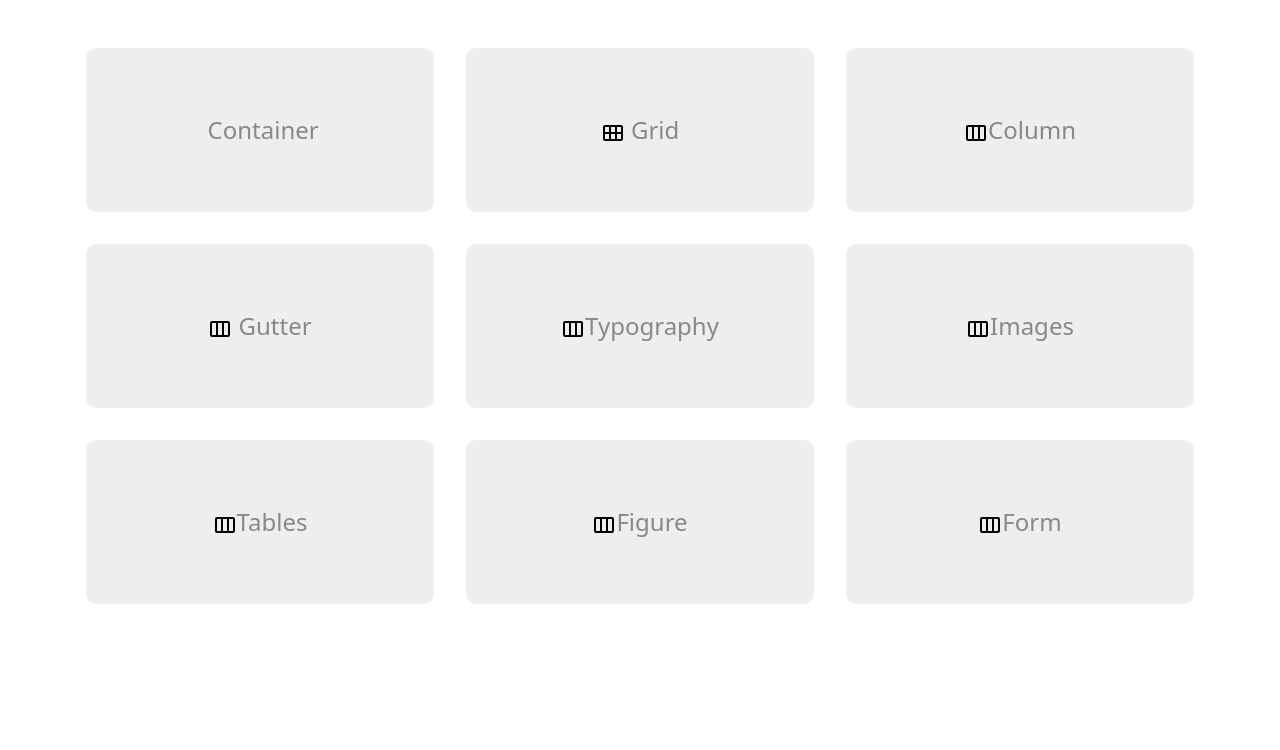
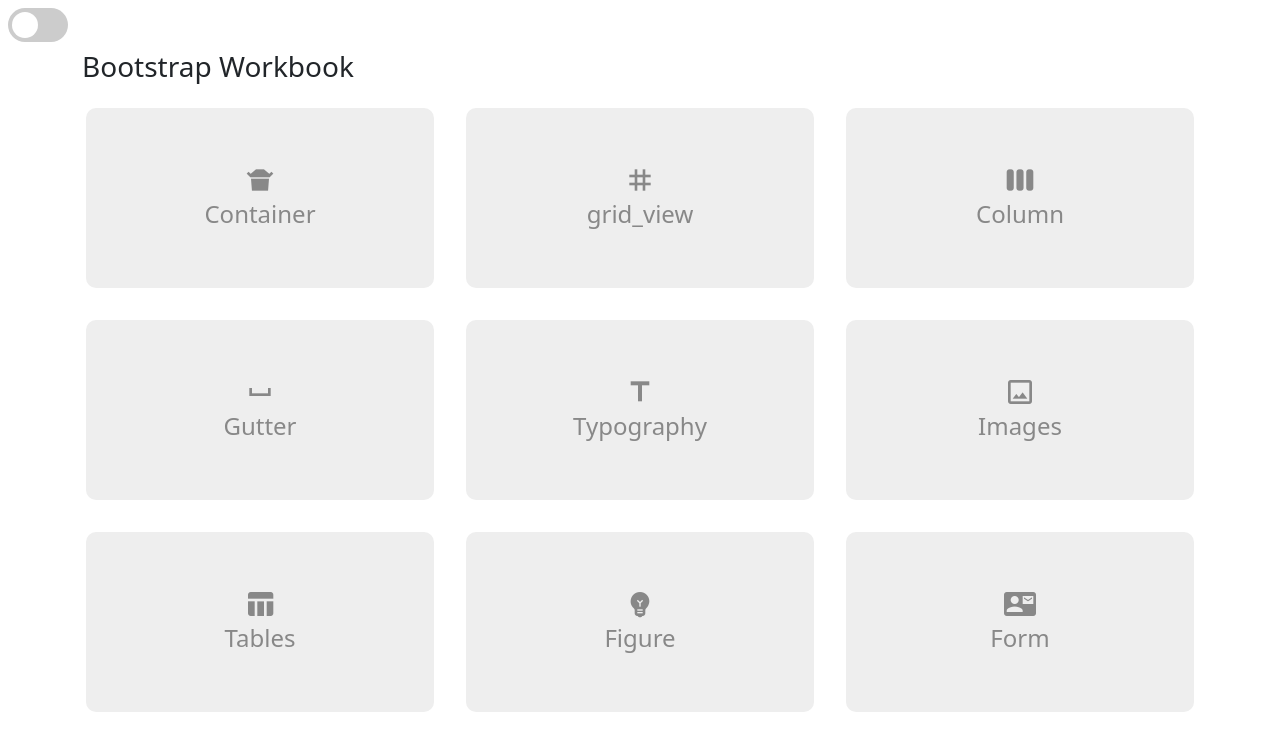
Before and after one commit to siyad23/Bootstrap, a plain HTML site: page index.html in a window 1280 px wide. Drawn offline with nearby package versions, Linux system fonts and the light colour scheme; a web font is replaced by a local one.

Commit message:
darkMode

```diff
--- a/index.html
+++ b/index.html
@@ -7,87 +7,73 @@
         content="IE=edge">
     <meta name="viewport"
         content="width=device-width, initial-scale=1.0">
-    <link rel="stylesheet"
-        href="https://fonts.google.com/icons?selected=Material%20Icons%20Outlined%3Atakeout_dining">
+    <script
+        src="https://code.jquery.com/jquery-3.6.0.min.js"></script>
+    <link
+        href="https://fonts.googleapis.com/css2?family=Material+Icons"
+        rel="stylesheet">
     <link
         href="https://cdn.jsdelivr.net/npm/bootstrap@5.0.0-beta3/dist/css/bootstrap.min.css"
         rel="stylesheet"
         integrity="sha384-eOJMYsd53ii+scO/bJGFsiCZc+5NDVN2yr8+0RDqr0Ql0h+rP48ckxlpbzKgwra6"
         crossorigin="anonymous">
-    <link rel="apple-touch-icon"
-        href="favicon.png">
+    <link rel="stylesheet"
+        href="style.css">
     <style>
-        a {
-            text-decoration: none;
-        }
-
-        .container {
-            margin: 2rem auto;
-        }
-
-        .box {
-            margin: 1rem;
-            padding: 4rem 2rem;
-            background-color: #eee;
-            text-align: center;
-            color: #888888;
-            font-size: 1.5rem;
-            border-radius: 10px;
-            transition: all 0.5s ease-out;
-        }
-
-        .box:hover {
-            color: #3a3a3a;
-            background-color: #c2c2c2;
-            transform: scale(1.05);
-        }
     </style>
     <title>Index</title>
 </head>
 
 <body>
-    <div class="container">
+    <header>
+        <label class="switch">
+            <input type="checkbox">
+            <span class="slider round"></span>
+        </label>
+    </header>
+    <div class="container txt-dark">
+        <h3>Bootstrap Workbook</h3>
         <div class="row">
             <a class="col box"
-                href="01.container.html"> <img
-                    src="icons/container.svg"
-                    alt=""> Container</a>
+                href="01.container.html"> <span
+                    class="svg-icon material-icons">
+                    takeout_dining </span> Container</a>
             <a class="col box"
-                href="02.Grid.html"><img
-                    src="./icons/Grid.svg"
-                    alt=""> Grid</a>
+                href="02.Grid.html"> <span
+                    class="svg-icon material-icons">
+                    grid_3x3 </span> grid_view </a>
             <a class="col box"
-                href="03.column.html"><img
-                    src="./icons/Column.svg"
-                    alt="">Column</a>
+                href="03.column.html"> <span
+                    class="svg-icon material-icons">
+                    view_week </span> Column</a>
         </div>
         <div class="row">
             <a class="col box"
-                href="04.gutter.html"><img
-                    src="./icons/Column.svg"
-                    alt=""> Gutter</a>
+                href="04.gutter.html"> <span
+                    class="svg-icon material-icons">
+                    space_bar </span>Gutter</a>
             <a class="col box"
-                href="05.typography.html"><img
-                    src="./icons/Column.svg"
-                    alt="">Typography</a>
+                href="05.typography.html"><span
+                    class="svg-icon material-icons"> title
+                </span> Typography</a>
             <a class="col box"
-                href="06.images.html"><img
-                    src="./icons/Column.svg"
-                    alt="">Images</a>
+                href="06.images.html"> <span
+                    class="svg-icon material-icons">
+                    crop_original </span>Images</a>
         </div>
         <div class="row">
             <a class="col box"
-                href="07.tables.html"><img
-                    src="./icons/Column.svg"
-                    alt="">Tables</a>
+                href="07.tables.html"> <span
+                    class="svg-icon material-icons">
+                    table_chart </span>Tables</a>
             <a class="col box"
-                href="08.figure.html"><img
-                    src="./icons/Column.svg"
-                    alt="">Figure</a>
+                href="08.figure.html"> <span
+                    class="svg-icon material-icons">
+                    emoji_objects </span>Figure</a>
             <a class="col box"
-                href="09.form.html"><img
-                    src="./icons/Column.svg"
-                    alt="">Form</a>
+                href="09.form.html"><span
+                    class="svg-icon material-icons">
+                    contact_mail </span>Form</a>
         </div>
     </div>
     </div>
@@ -95,6 +81,16 @@
         src="https://cdn.jsdelivr.net/npm/bootstrap@5.0.0-beta3/dist/js/bootstrap.bundle.min.js"
         integrity="sha384-JEW9xMcG8R+pH31jmWH6WWP0WintQrMb4s7ZOdauHnUtxwoG2vI5DkLtS3qm9Ekf"
         crossorigin="anonymous"></script>
+    <script>
+        $(document).ready(function () {
+            $('input[type="checkbox"]').on("click", function () {
+                $('a').toggleClass('box-dark')
+                $('body').toggleClass('bg-dark')
+                $('h3').toggleClass('text-dark')
+            })
+
+        })
+    </script>
 </body>
 
 </html>
--- /dev/null
+++ b/style.css
@@ -0,0 +1,105 @@
+a {
+    text-decoration: none;
+}
+
+/* .container {
+    margin: 2rem auto;
+} */
+.box {
+    margin: 1rem;
+    padding: 3.5rem 2rem;
+    background-color: #eee;
+    text-align: center;
+    color: #888888;
+    font-size: 1.5rem;
+    border-radius: 10px;
+    transition: all 0.5s ease-out;
+}
+
+.svg-icon {
+    display: block;
+    font-size: 2rem;
+}
+
+.box:hover {
+    color: #3a3a3a;
+    background-color: #c2c2c2;
+    transform: scale(1.05);
+}
+
+.box-dark{
+    color: whitesmoke;
+    background-color: #616161;
+}
+
+.text-dark{
+    color: whitesmoke;
+}
+
+.bg-dark{
+    background-color: #3a3a3a;
+}
+
+.switch {
+  position: relative;
+  display: inline-block;
+  width: 60px;
+  height: 34px;
+}
+
+.switch input {
+  opacity: 0;
+  width: 0;
+  height: 0;
+}
+
+.slider {
+  position: absolute;
+  cursor: pointer;
+  top: 0;
+  left: 0;
+  right: 0;
+  bottom: 0;
+  background-color: #ccc;
+  -webkit-transition: .4s;
+  transition: .4s;
+}
+
+.slider:before {
+  position: absolute;
+  content: "";
+  height: 26px;
+  width: 26px;
+  left: 4px;
+  bottom: 4px;
+  background-color: white;
+  -webkit-transition: .4s;
+  transition: .4s;
+}
+
+input:checked + .slider {
+  background-color: #929292;
+}
+
+input:focus + .slider {
+  box-shadow: 0 0 1px #696969;
+}
+
+input:checked + .slider:before {
+  -webkit-transform: translateX(26px);
+  -ms-transform: translateX(26px);
+  transform: translateX(26px);
+}
+
+/* Rounded sliders */
+.slider.round {
+  border-radius: 34px;
+}
+
+.slider.round:before {
+  border-radius: 50%;
+}
+
+.switch{
+    margin: 0.5rem;
+}
```
